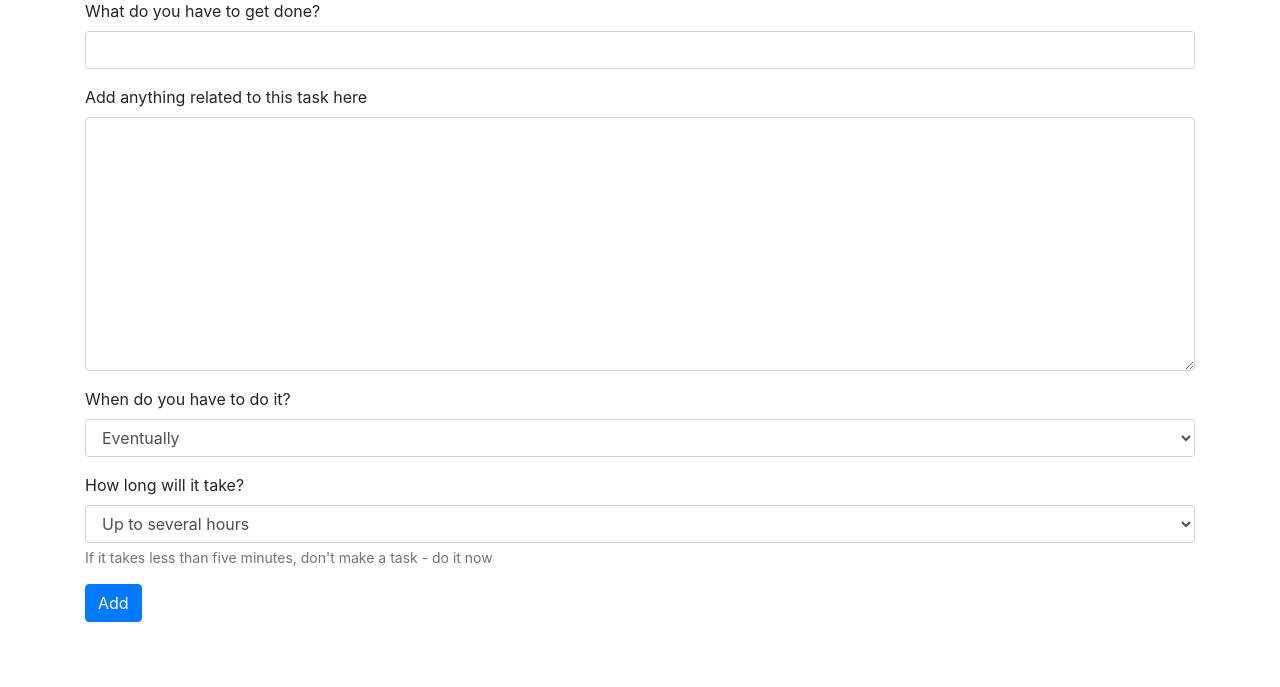
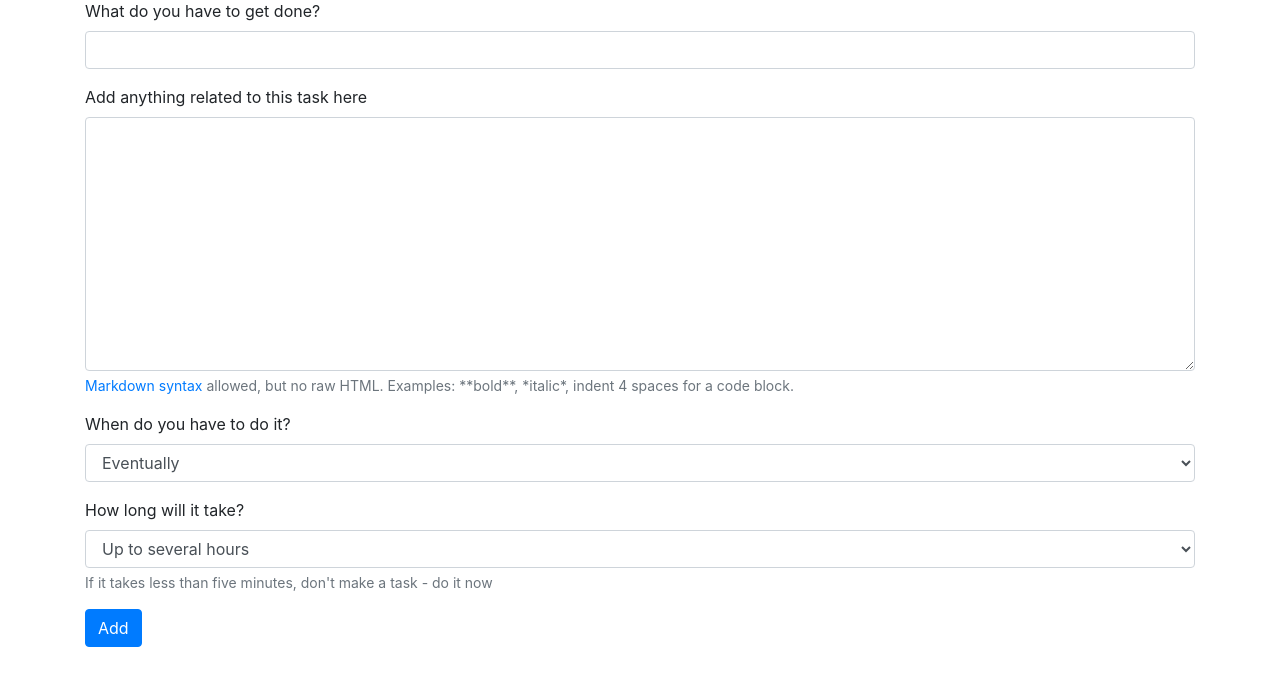
Before and after one commit to dom-o/soon, a Django app: page /add/ in a window 1280 px wide. Shown: the part 113-800 px from the top of the page. Run offline with Django 3.2, Linux system fonts and the light colour scheme; the visitor is signed in with stand-in values (Sample User, id 1); some libraries are stand-ins or nearby versions.

Commit message:
Accept markdown in task descriptions.

```diff
--- a/soon/settings/common.py
+++ b/soon/settings/common.py
@@ -45,6 +45,7 @@ INSTALLED_APPS = [
     'todo.apps.TodoConfig',
     'rest_framework',
     'widget_tweaks',
+    'markdown_deux',
 ]
 
 MIDDLEWARE = [
--- a/todo/templates/todo/include/bs_task_form.html
+++ b/todo/templates/todo/include/bs_task_form.html
@@ -1,4 +1,5 @@
 {% extends 'base_bs_form.html' %}
+{% load markdown_deux_tags %}
 
 {% block field_label %}
 
@@ -15,6 +16,12 @@
 
 {% if field.name == 'duration' %}
     <small class="form-text text-muted">If it takes less than five minutes, don't make a task - do it now</small>
+{% elif field.name == 'notes' %}
+    <small class="form-text text-muted">
+        <a href="http://daringfireball.net/projects/markdown/syntax" target="_blank">Markdown syntax</a> allowed, but no raw HTML. Examples: **bold**, *italic*, indent 4 spaces for a code block.
+    </small>
 {% endif %}
 
+
+
 {% endblock %}
--- a/todo/templates/todo/task.html
+++ b/todo/templates/todo/task.html
@@ -1,11 +1,12 @@
 {% extends "logged_in_generic.html" %}
+{% load markdown_deux_tags %}
 
 {% block content %}
 
 <div class="jumbotron">
     {% if task %}
         <h1 class="display-4">{{ task.title }}</h2>
-        <p class="lead">{{ task.notes }}</p>
+        <p class="lead">{{ task.notes|markdown }}</p>
 
         <form action="{% url 'todo:complete' task.id %}" method="post"> {% csrf_token %}
             <input type="submit" class="btn btn-primary" value="Finished it">
```
Also changed, not shown: 2 other files.
